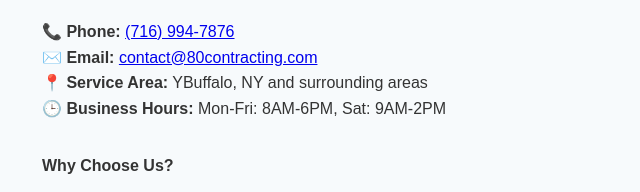
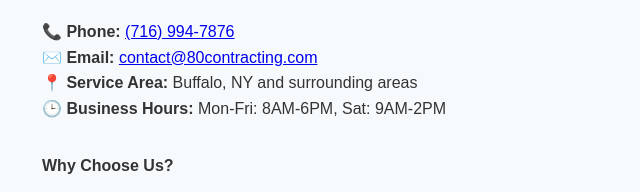
Before and after one commit to drew-80/80-contracting-website, a plain HTML site: page 80-contracting-website/contact.html in a window 1280 px wide. Shown: the part 350-542 px from the top of the page, 622-1262 px from the left. Drawn offline with Linux system fonts and the light colour scheme.

Commit message:
Update contact.html

```diff
--- a/80-contracting-website/contact.html
+++ b/80-contracting-website/contact.html
@@ -73,7 +73,7 @@
 <div style="margin-top: 2rem;">
 <p><strong>📞 Phone:</strong> <a href="tel:716-994-7876">(716) 994-7876</a></p>
 <p><strong>✉️ Email:</strong> <a href="mailto:contact@80contracting.com">contact@80contracting.com</a></p>
-<p><strong>📍 Service Area:</strong> YBuffalo, NY and surrounding areas</p>
+<p><strong>📍 Service Area:</strong> Buffalo, NY and surrounding areas</p>
 <p><strong>🕒 Business Hours:</strong> Mon-Fri: 8AM-6PM, Sat: 9AM-2PM</p>
 </div>
 
```
